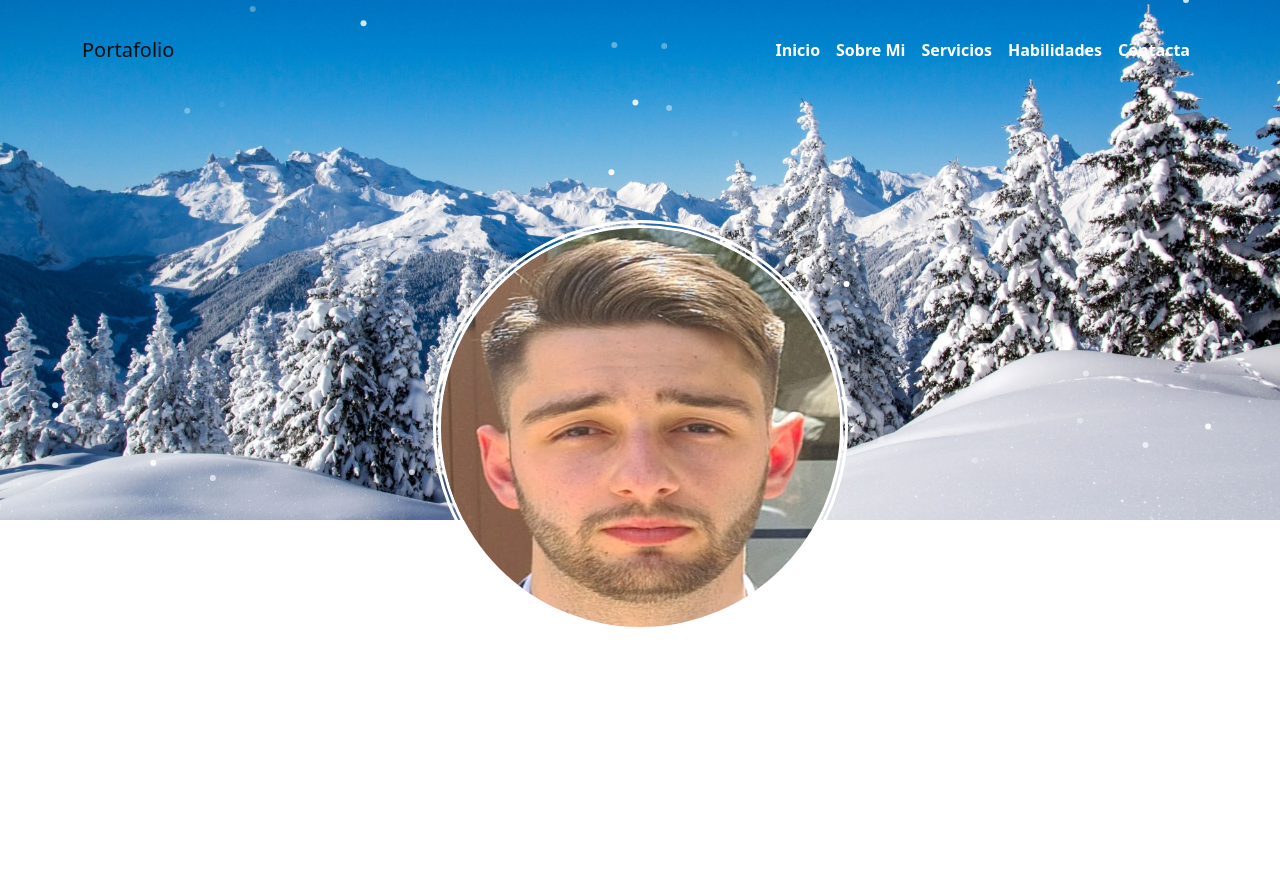
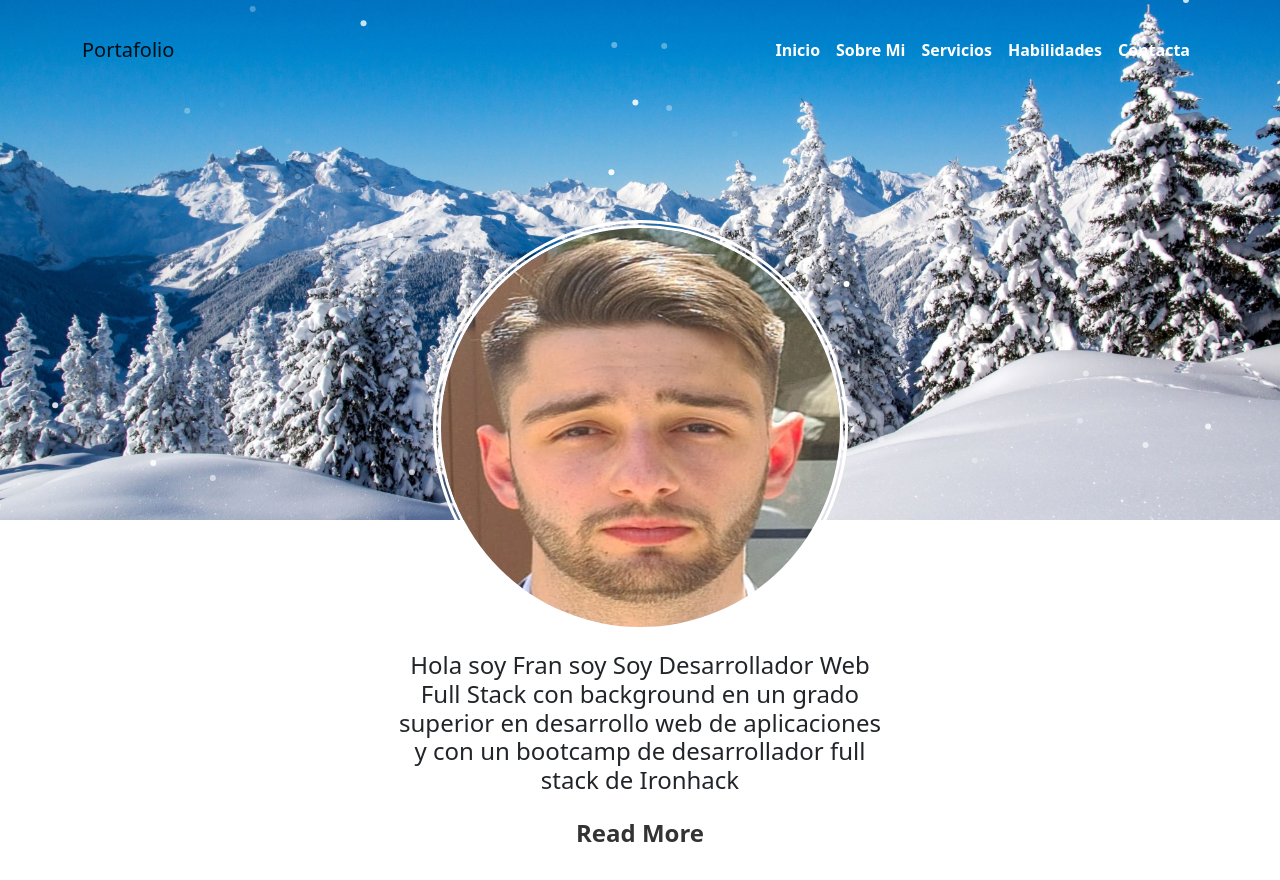
Before and after one commit to fransan990/Portafolio_v1, a React (Create React App) app: page / in a window 1280 px wide. Shown: the top 880 px of the page. Built offline with nearby package versions, Linux system fonts and the light colour scheme.

Commit message:
estructura del header mejorada

```diff
--- a/src/App.jsx
+++ b/src/App.jsx
@@ -1,13 +1,14 @@
 import './App.css';
 import Navigation from './components/Nav/Navigation';
 import Header from './components/Header/Header';
-
+import About from './components/About/About';
 
 function App() {
   return (
     <>
       <Navigation />
       <Header />
+
     </>
 
   );
--- a/src/components/About/About.css
+++ b/src/components/About/About.css
@@ -0,0 +1,42 @@
+.readMore_btn {
+
+
+    font-weight: 700;
+    text-decoration: none;
+    background-image: linear-gradient(currentColor, currentColor);
+    background-position: 0% 100%;
+    background-repeat: no-repeat;
+    background-size: 0% 2px;
+    transition: background-size .3s;
+    opacity: 0.8;
+    border: none;
+    color: black;
+    cursor: pointer;
+    border: none;
+    background-color: white;
+
+}
+
+
+
+.readMore_btn:hover,
+.readMore_btn:focus {
+    background-size: 100% 2px;
+    color: black;
+}
+
+/* .readMore_btn:hover {
+    box-shadow: none;
+    background-color: black;
+    color: #fff;
+    transition: cubic-bezier(0.075, 0.82, 0.165, 1) 3.05s;
+} */
+
+
+.hideText {
+    display: none;
+}
+
+.showText {
+    display: block;
+}
--- a/src/components/About/About.jsx
+++ b/src/components/About/About.jsx
@@ -0,0 +1,44 @@
+import { Container, Row, Col, Button } from "react-bootstrap"
+import "./About.css"
+
+const About = () => {
+
+    const toggleText = () => {
+
+        let readMore_btn = document.getElementById('readMore_btn');
+        let hideText = document.getElementById('hideText');
+        hideText.classList.toggle('showText');
+
+        if (hideText.classList.contains('showText')) {
+            readMore_btn.innerHTML = 'Ver menos'
+        }
+        else {
+            readMore_btn.innerHTML = 'Veer mas'
+        }
+    }
+
+    return (
+
+        <Container>
+            <Row>
+                <Col lg={12} className="text-center">
+                    <p className="h4 mx-5 mt-3" id="Sobre Mi">
+                        Hola soy Fran soy Soy Desarrollador Web Full Stack con background en un grado superior en desarrollo web de aplicaciones y con un bootcamp de desarrollador full stack  de Ironhack
+
+
+                        <span id="hideText" className="hideText h4 mt-3">
+                            De pequeño descubrí que me apasionaba el mundo de la informática en concreto a la programación porque veía que me permitía aplicar mi creatividad creando cualquier producto propio ahora busco avanzar en las habilidades de programación y desarrollo de bases de datos me encantaría poder colaborar en cualquier proyecto que me ayude a añadir o mejorar mis habilidades así como también me ayude a avanzar en mi carrera como desarrollador.
+                        </span>
+                    </p>
+                    <button className="readMore_btn m-0 mx-auto mt-2 h4" id="readMore_btn" onClick={() => { toggleText() }}>Read More</button>
+                </Col>
+            </Row>
+        </Container>
+
+
+
+
+    )
+
+}
+export default About
--- a/src/components/Header/Header.jsx
+++ b/src/components/Header/Header.jsx
@@ -3,6 +3,8 @@ import { loadFull } from "tsparticles";
 import Image from "react-bootstrap/Image";
 import options from "../../config/particle-config"
 import { Container, Col, Row, } from "react-bootstrap";
+import About from "../About/About";
+
 import "./Header.css"
 
 
@@ -33,21 +35,30 @@ const Header = () => {
                     loaded={particlesLoaded}
                     options={options}
                 />
+
                 <Image
                     src={image1}
                     className="image img-fluid"
                 />
 
             </Col>
-            <Col lg={6} className="position-relative mx-auto m-0 text-center image2Esfera">
+            <Col lg={12} className="position-relative image2Esfera">
+                <Row>
+                    <Col lg={6} className="mx-auto m-0 text-center">
 
-                <Image
-                    src={image2}
-                    roundedCircle
-                    className="image2Tamaño"
-                />
+                        <Image
+                            src={image2}
+                            roundedCircle
+                            className="image2Tamaño"
+                        />
 
-
+                        <Row>
+                            <Col lg={12} className="h1 text-center">
+                                <About />
+                            </Col>
+                        </Row>
+                    </Col>
+                </Row>
             </Col>
         </Row>
 
```
